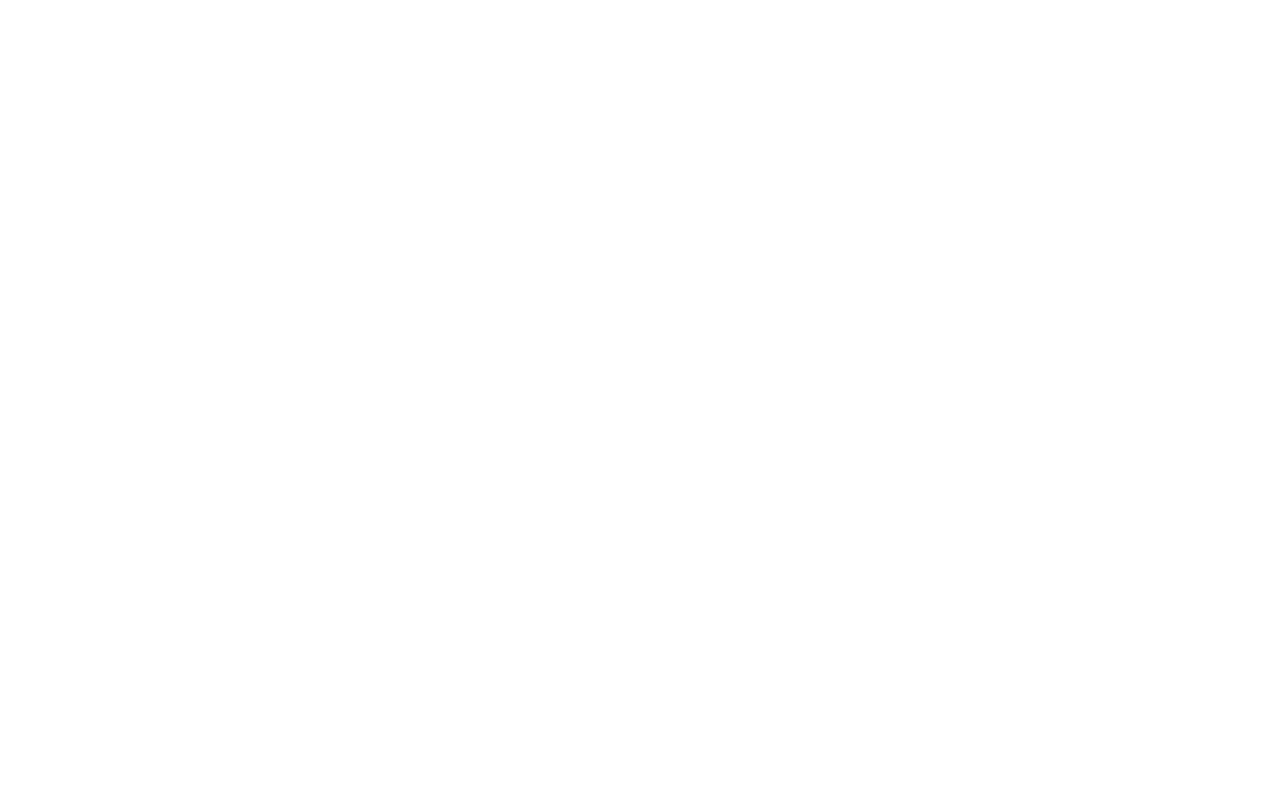
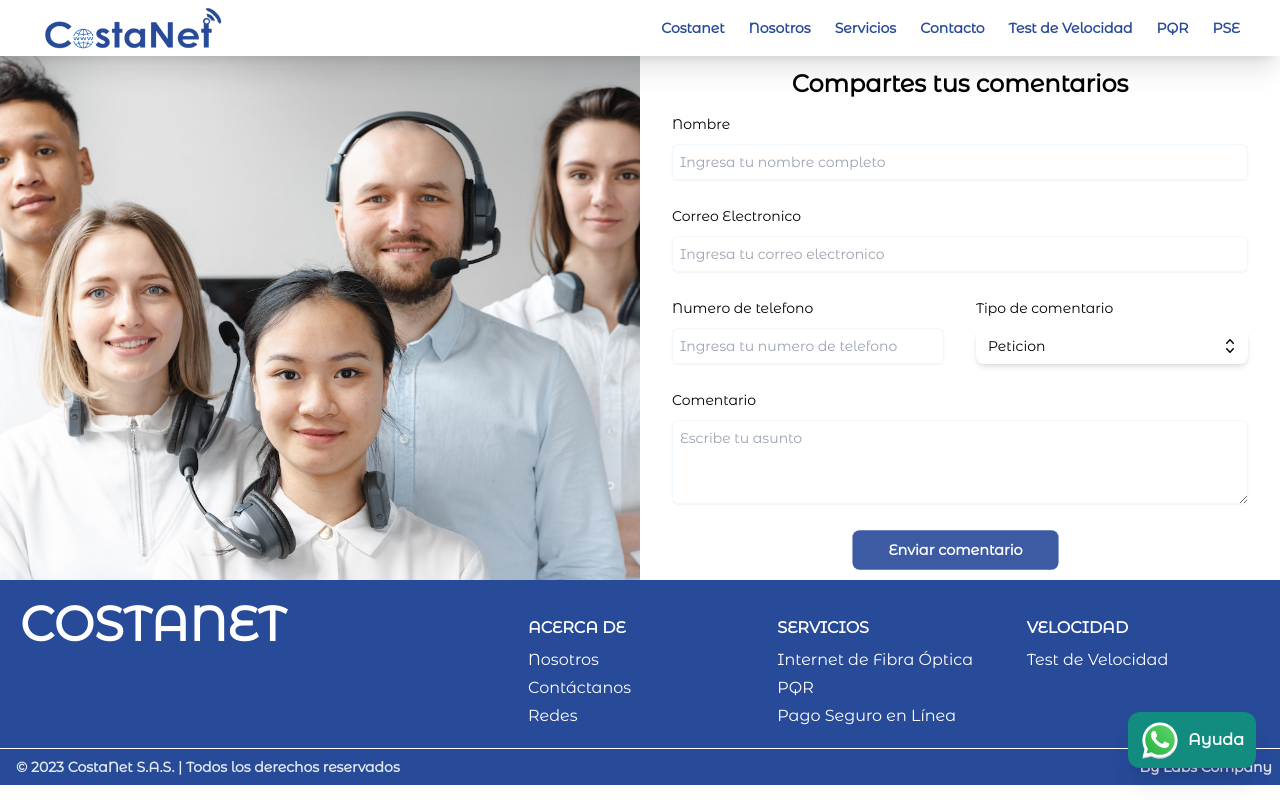
Before and after one commit to labs-company/costanet, a Next.js app: page /pqrs in a window 1280 px wide. Built offline with nearby package versions, Linux system fonts and the light colour scheme.

Commit message:
feat: Update layout.tsx

```diff
--- a/app/layout.tsx
+++ b/app/layout.tsx
@@ -45,7 +45,7 @@ export default function RootLayout({
 }) {
   return (
     <html lang='en' className='scroll-smooth'>
-      <body className='hidden'>
+      <body>
         <header className='fixed top-0 z-50 left-0 right-0'>
           <Navbar />
         </header>
```
